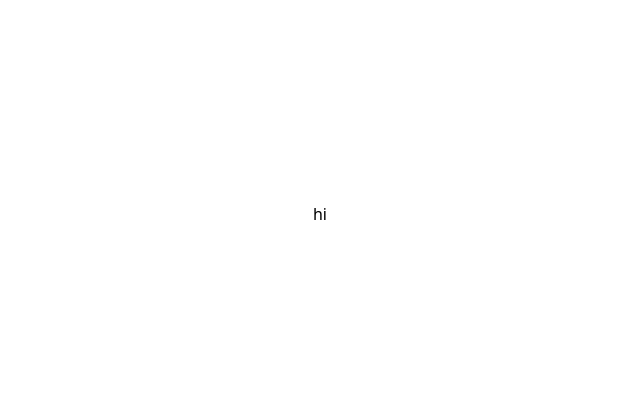
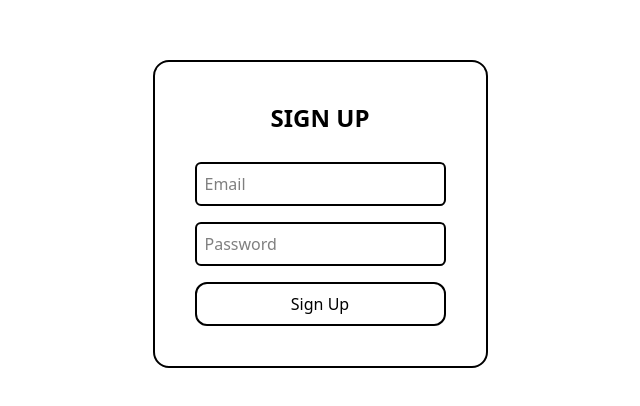
Before and after one commit to shivchauhan795/bill-management-system, a React (Vite) app: page /signup in a window 1280 px wide. Shown: the part 186-592 px from the top of the page, without its empty margins (320-960 px from the left). Built offline with nearby package versions, Linux system fonts and the light colour scheme.

Commit message:
signup and login page added

```diff
--- a/src/App.jsx
+++ b/src/App.jsx
@@ -1,11 +1,12 @@
 import './App.css'
-
+import signin from './pages/signin.jsx'
+import signup from './pages/signup.jsx'
 function App() {
 
   return (
 
     <div className='flex justify-center items-center h-screen'>
-      hi
+     {signup()}
     </div>
   )
 }
--- /dev/null
+++ b/src/components/Button.jsx
@@ -0,0 +1,11 @@
+import React from 'react'
+
+const Button = ({text, onClick}) => {
+  return (
+    <div>
+      <button className='p-2 border-2 border-black rounded-xl w-full' onClick={onClick}>{text}</button>
+    </div>
+  )
+}
+
+export default Button
--- /dev/null
+++ b/src/components/Input.jsx
@@ -0,0 +1,11 @@
+import React from 'react'
+
+const Input = ({ type, placeholder, ref }) => {
+    return (
+        <div>
+            <input ref={ref} type={type} placeholder={placeholder} className='p-2 border-2 border-black rounded-md' />
+        </div>
+    )
+}
+
+export default Input
--- /dev/null
+++ b/src/pages/signin.jsx
@@ -0,0 +1,49 @@
+import React, { useRef } from 'react'
+import Input from '../components/Input'
+import Button from '../components/Button'
+
+const signin = () => {
+  const emailRef = useRef(null);
+  const passwordRef = useRef(null);
+  return (
+    <div className='flex justify-center items-center h-screen'>
+      <div className='flex flex-col justify-evenly items-center gap-7 border-2 p-10 rounded-2xl'>
+        <div className='text-2xl uppercase font-bold flex justify-center'>
+          Sign In
+        </div>
+        <div className='flex flex-col gap-4 justify-center'>
+          <Input ref={emailRef} type={"text"} placeholder={"Email"} />
+          <Input ref={passwordRef} type={"password"} placeholder={"Password"} />
+          <Button text={"Sign In"} onClick={() => {
+            if (!emailRef.current.value || !passwordRef.current.value) {
+              console.log("Please fill the details");
+              return;
+            }
+
+            const emailPattern = /^[^\s@]+@[^\s@]+\.[^\s@]+$/;
+            const isValidEmail = (emailPattern.test(emailRef.current.value));
+            if (isValidEmail) {
+              console.log("Email is valid");
+            } else {
+              console.log("Email is not valid");
+              return;
+            }
+            const passwordPattern = /^(?=.*[A-Za-z])(?=.*\d)(?=.*[@$!%*?&])[A-Za-z\d@$!%*?&]{8,20}$/;
+
+            const isPasswordValid = (passwordPattern.test(passwordRef.current.value))
+            if (isPasswordValid) {
+              console.log("Password is valid");
+            } else {
+              console.log("Password is not valid. Password must contain at least 8 characters, at least one letter(a-z && A-Z), at least one number, and at least one special character.");
+              return;
+            }
+            // signin logic
+            console.log("Sign In Successful");
+          }} />
+        </div>
+      </div>
+    </div>
+  )
+}
+
+export default signin
--- /dev/null
+++ b/src/pages/signup.jsx
@@ -0,0 +1,49 @@
+import React, { useRef } from 'react'
+import Input from '../components/Input'
+import Button from '../components/Button'
+
+const signup = () => {
+  const emailRef = useRef(null);
+  const passwordRef = useRef(null);
+  return (
+    <div className='flex justify-center items-center h-screen'>
+      <div className='flex flex-col justify-evenly items-center gap-7 border-2 p-10 rounded-2xl'>
+        <div className='text-2xl uppercase font-bold flex justify-center'>
+          Sign Up
+        </div>
+        <div className='flex flex-col gap-4 justify-center'>
+          <Input ref={emailRef} type={"text"} placeholder={"Email"} />
+          <Input ref={passwordRef} type={"password"} placeholder={"Password"} />
+          <Button text={"Sign Up"} onClick={() => {
+            if (!emailRef.current.value || !passwordRef.current.value) {
+              console.log("Please fill the details");
+              return;
+            }
+
+            const emailPattern = /^[^\s@]+@[^\s@]+\.[^\s@]+$/;
+            const isValidEmail = (emailPattern.test(emailRef.current.value));
+            if (isValidEmail) {
+              console.log("Email is valid");
+            } else {
+              console.log("Email is not valid");
+              return;
+            }
+            const passwordPattern = /^(?=.*[A-Za-z])(?=.*\d)(?=.*[@$!%*?&])[A-Za-z\d@$!%*?&]{8,20}$/;
+
+            const isPasswordValid = (passwordPattern.test(passwordRef.current.value))
+            if (isPasswordValid) {
+              console.log("Password is valid");
+            } else {
+              console.log("Password is not valid. Password must contain at least 8 characters, at least one letter(a-z && A-Z), at least one number, and at least one special character.");
+              return;
+            }
+            // signup logic
+            console.log("Sign Up Successful");
+          }} />
+        </div>
+      </div>
+    </div>
+  )
+}
+
+export default signup
```
